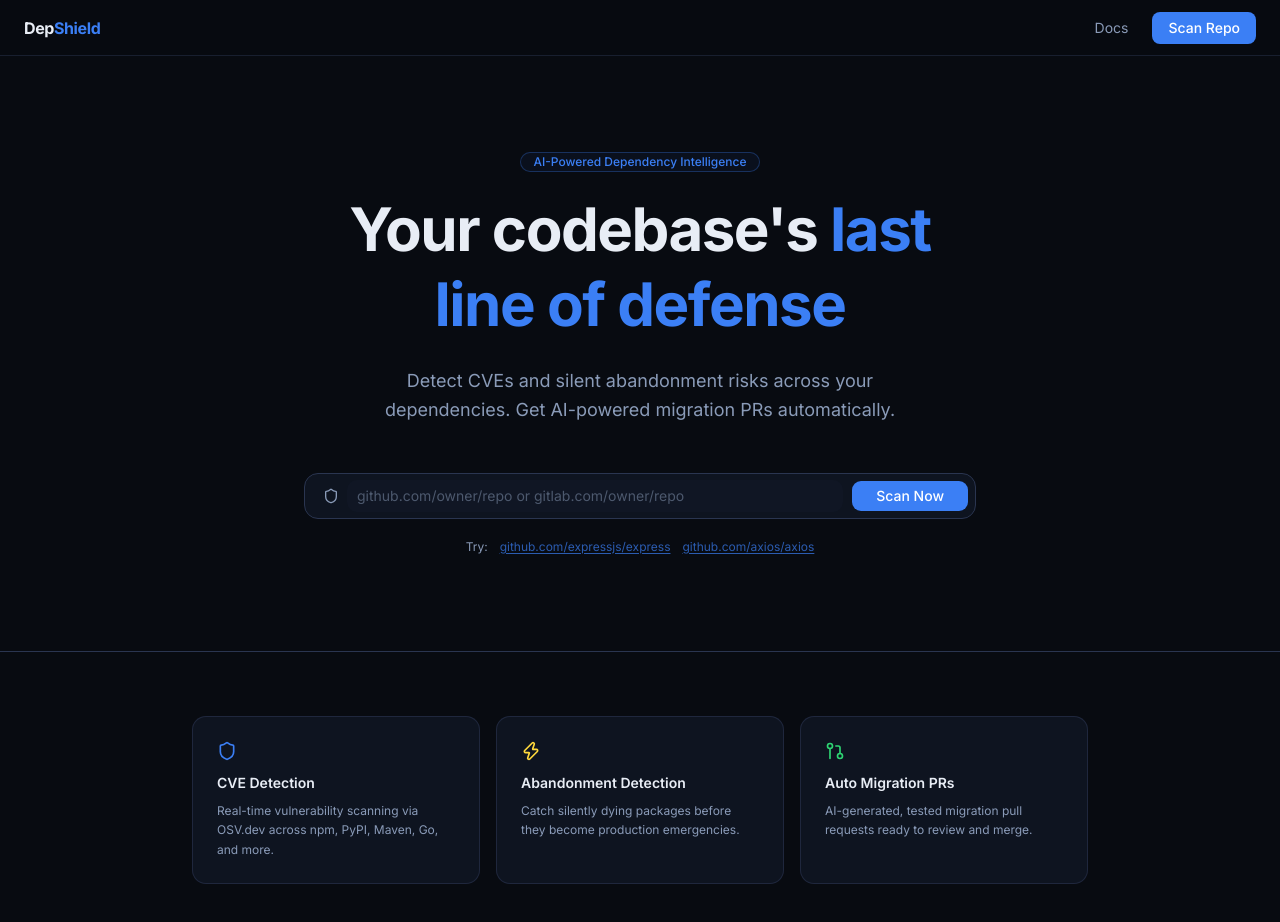
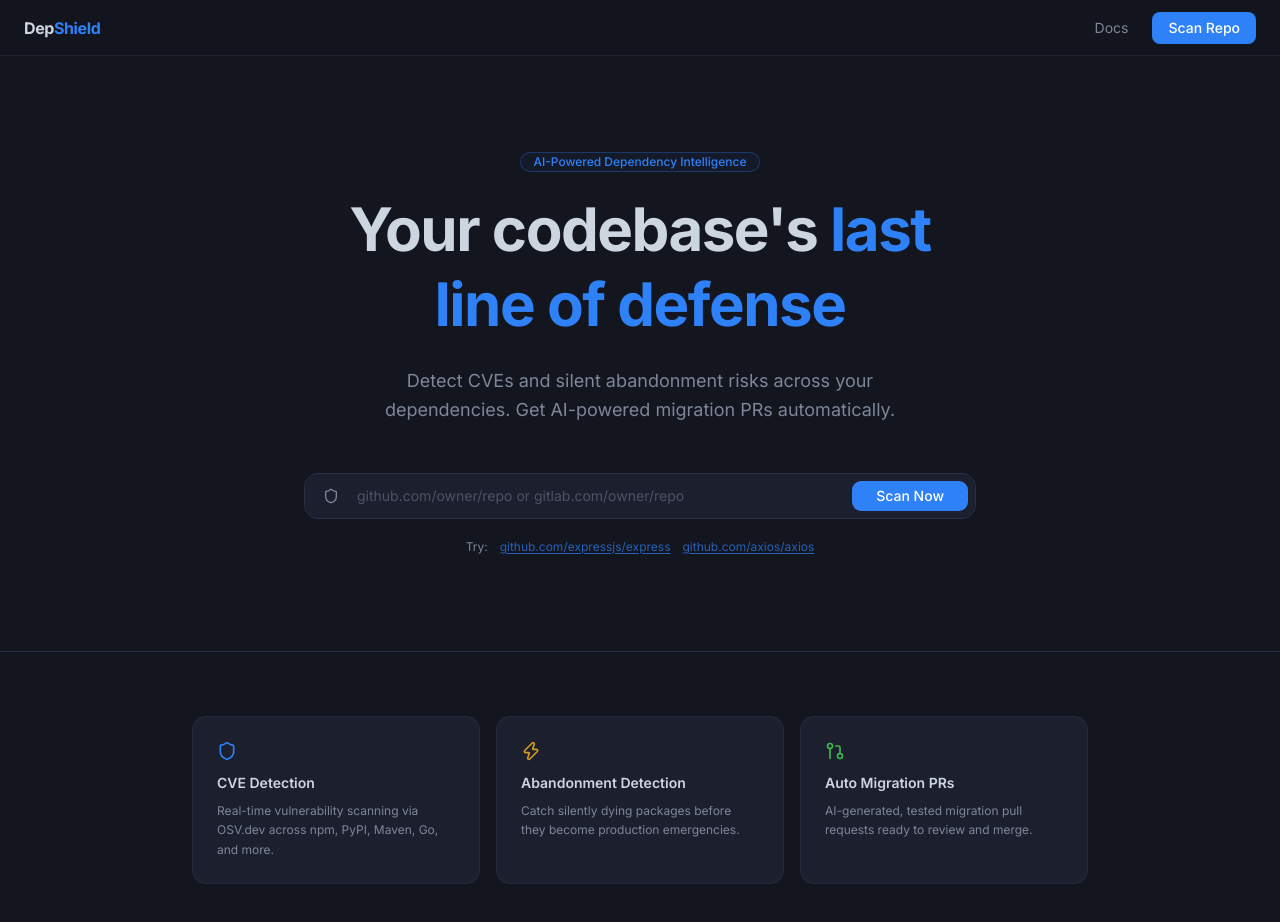
Before and after one commit to HarshitPachori/DepShield, a Next.js app: page / in a window 1280 px wide. Shown: the top 922 px of the page. Built offline with nearby package versions, Linux system fonts and the light colour scheme.

Commit message:
(feat+fix) : add gemini + groq ai and fixed ai explaination enriching and ui tweaks

```diff
--- a/src/app/globals.css
+++ b/src/app/globals.css
@@ -47,7 +47,6 @@
 	--radius-3xl: calc(var(--radius) * 2.2);
 	--radius-4xl: calc(var(--radius) * 2.6);
 
-	/* DepShield custom tokens */
 	--color-risk-critical: var(--risk-critical);
 	--color-risk-high: var(--risk-high);
 	--color-risk-medium: var(--risk-medium);
@@ -57,82 +56,86 @@
 }
 
 :root {
-	/* Light mode - keep shadcn defaults */
-	--background: oklch(1 0 0);
-	--foreground: oklch(0.145 0 0);
+	--background: oklch(0.98 0 0);
+	--foreground: oklch(0.15 0 0);
 	--card: oklch(1 0 0);
-	--card-foreground: oklch(0.145 0 0);
+	--card-foreground: oklch(0.15 0 0);
 	--popover: oklch(1 0 0);
-	--popover-foreground: oklch(0.145 0 0);
-	--primary: oklch(0.205 0 0);
-	--primary-foreground: oklch(0.985 0 0);
-	--secondary: oklch(0.97 0 0);
-	--secondary-foreground: oklch(0.205 0 0);
-	--muted: oklch(0.97 0 0);
-	--muted-foreground: oklch(0.556 0 0);
-	--accent: oklch(0.97 0 0);
-	--accent-foreground: oklch(0.205 0 0);
-	--destructive: oklch(0.577 0.245 27.325);
-	--border: oklch(0.922 0 0);
-	--input: oklch(0.922 0 0);
-	--ring: oklch(0.708 0 0);
-	--chart-1: oklch(0.87 0 0);
-	--chart-2: oklch(0.556 0 0);
-	--chart-3: oklch(0.439 0 0);
-	--chart-4: oklch(0.371 0 0);
-	--chart-5: oklch(0.269 0 0);
+	--popover-foreground: oklch(0.15 0 0);
+	--primary: oklch(0.5 0.18 250);
+	--primary-foreground: oklch(1 0 0);
+	--secondary: oklch(0.94 0.01 250);
+	--secondary-foreground: oklch(0.2 0 0);
+	--muted: oklch(0.95 0.005 250);
+	--muted-foreground: oklch(0.52 0.01 250);
+	--accent: oklch(0.94 0.01 250);
+	--accent-foreground: oklch(0.2 0 0);
+	--destructive: oklch(0.58 0.22 27);
+	--border: oklch(0.88 0.01 250);
+	--input: oklch(0.88 0.01 250);
+	--ring: oklch(0.5 0.18 250);
+	--chart-1: oklch(0.5 0.18 250);
+	--chart-2: oklch(0.62 0.18 155);
+	--chart-3: oklch(0.72 0.18 80);
+	--chart-4: oklch(0.65 0.18 40);
+	--chart-5: oklch(0.6 0.22 27);
 	--radius: 0.625rem;
-	--sidebar: oklch(0.985 0 0);
-	--sidebar-foreground: oklch(0.145 0 0);
-	--sidebar-primary: oklch(0.205 0 0);
-	--sidebar-primary-foreground: oklch(0.985 0 0);
-	--sidebar-accent: oklch(0.97 0 0);
-	--sidebar-accent-foreground: oklch(0.205 0 0);
-	--sidebar-border: oklch(0.922 0 0);
-	--sidebar-ring: oklch(0.708 0 0);
+	--sidebar: oklch(0.96 0.005 250);
+	--sidebar-foreground: oklch(0.15 0 0);
+	--sidebar-primary: oklch(0.5 0.18 250);
+	--sidebar-primary-foreground: oklch(1 0 0);
+	--sidebar-accent: oklch(0.94 0.01 250);
+	--sidebar-accent-foreground: oklch(0.2 0 0);
+	--sidebar-border: oklch(0.88 0.01 250);
+	--sidebar-ring: oklch(0.5 0.18 250);
 
-	/* DepShield risk colors - same in light/dark */
-	--risk-critical: #ff4757;
-	--risk-high: #ff8c42;
-	--risk-medium: #ffd93d;
-	--risk-low: #6bcfff;
-	--risk-safe: #2ed573;
-	--accent-brand: #3b7ff5;
+	--risk-critical: #f85149;
+	--risk-high: #f0883e;
+	--risk-medium: #d29922;
+	--risk-low: #388bfd;
+	--risk-safe: #3fb950;
+	--accent-brand: #2f81f7;
 }
 
 .dark {
-	/* DepShield dark theme - override shadcn defaults */
-	--background: #080b11;
-	--foreground: #e8edf5;
-	--card: #0e1420;
-	--card-foreground: #e8edf5;
-	--popover: #161d2e;
-	--popover-foreground: #e8edf5;
-	--primary: #3b7ff5;
+	--background: #13151f;
+	--foreground: #cdd5e0;
+	--card: #1c1f2e;
+	--card-foreground: #cdd5e0;
+	--popover: #1c1f2e;
+	--popover-foreground: #cdd5e0;
+	--primary: #2f81f7;
 	--primary-foreground: #ffffff;
-	--secondary: #161d2e;
-	--secondary-foreground: #e8edf5;
-	--muted: #1e2840;
-	--muted-foreground: #8a9bb8;
-	--accent: #1e2840;
-	--accent-foreground: #e8edf5;
-	--destructive: #ff4757;
-	--border: #2a3550;
-	--input: #161d2e;
-	--ring: #3b7ff5;
-	--chart-1: #3b7ff5;
-	--chart-2: #2ed573;
-	--chart-3: #ffd93d;
-	--chart-4: #ff8c42;
-	--chart-5: #ff4757;
-	--sidebar: #0e1420;
-	--sidebar-foreground: #e8edf5;
-	--sidebar-primary: #3b7ff5;
+	--secondary: #22263a;
+	--secondary-foreground: #cdd5e0;
+	--muted: #22263a;
+	--muted-foreground: #7d8799;
+	--accent: #22263a;
+	--accent-foreground: #cdd5e0;
+	--destructive: #f85149;
+	--border: #2a2f45;
+	--input: #1c1f2e;
+	--ring: #2f81f7;
+	--chart-1: #2f81f7;
+	--chart-2: #3fb950;
+	--chart-3: #d29922;
+	--chart-4: #f0883e;
+	--chart-5: #f85149;
+	--sidebar: #13151f;
+	--sidebar-foreground: #cdd5e0;
+	--sidebar-primary: #2f81f7;
 	--sidebar-primary-foreground: #ffffff;
-	--sidebar-accent: #161d2e;
-	--sidebar-accent-foreground: #e8edf5;
-	--sidebar-border: #2a3550;
-	--sidebar-ring: #3b7ff5;
+	--sidebar-accent: #22263a;
+	--sidebar-accent-foreground: #cdd5e0;
+	--sidebar-border: #2a2f45;
+	--sidebar-ring: #2f81f7;
+
+	--risk-critical: #f85149;
+	--risk-high: #f0883e;
+	--risk-medium: #d29922;
+	--risk-low: #388bfd;
+	--risk-safe: #3fb950;
+	--accent-brand: #2f81f7;
 }
 
 @layer base {
@@ -141,13 +144,23 @@
 	}
 	body {
 		@apply bg-background text-foreground;
+		font-feature-settings:
+			'rlig' 1,
+			'calt' 1,
+			'ss01' 1;
+		-webkit-font-smoothing: antialiased;
+		-moz-osx-font-smoothing: grayscale;
 	}
 	html {
 		@apply font-sans;
 	}
 
+	::-webkit-scrollbar {
+		width: 6px;
+		height: 6px;
+	}
 	::-webkit-scrollbar-track {
-		background: var(--background);
+		background: transparent;
 	}
 	::-webkit-scrollbar-thumb {
 		background: var(--border);
@@ -158,7 +171,7 @@
 	}
 
 	::selection {
-		background: color-mix(in srgb, var(--primary) 20%, transparent);
+		background: color-mix(in srgb, var(--primary) 25%, transparent);
 		color: var(--foreground);
 	}
 
--- a/src/app/page.tsx
+++ b/src/app/page.tsx
@@ -24,7 +24,6 @@ export default function Home() {
 	const [error, setError] = useState('');
 	const [recentScans, setRecentScans] = useState<ScanHistory[]>([]);
 
-	// Load recent scans from localStorage
 	useEffect(() => {
 		const history = JSON.parse(localStorage.getItem('depshield_scans') ?? '[]');
 		setRecentScans(history);
--- a/src/types/index.ts
+++ b/src/types/index.ts
@@ -147,6 +147,8 @@ export interface StatusResponse {
 	};
 	results?: PackageRisk[];
 	error?: string;
+	aiEnriching?: boolean;
+	aiEnriched?: boolean;
 }
 
 export interface SimulateRequest {
```
Also changed, not shown: src/app/dashboard/page.tsx (+121 -48 lines), src/backend/queue/scan.consumer.ts (+99 -16 lines).
